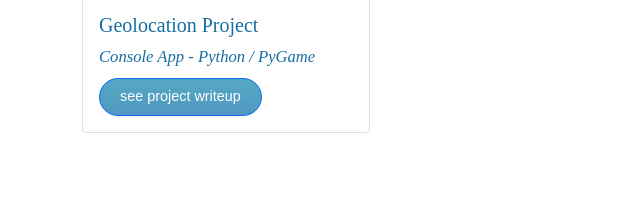
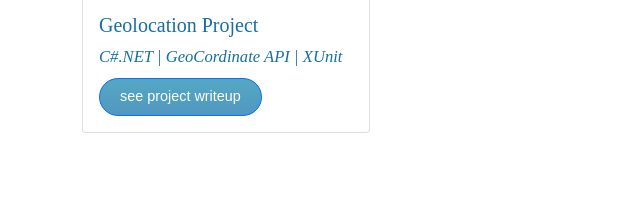
Before and after one commit to Zaxxus87/CSS-MySite, a plain HTML site: page index.html in a window 1280 px wide. Shown: the part 2381-2598 px from the top of the page, 0-640 px from the left. Drawn offline with nearby package versions, Linux system fonts and the light colour scheme; a web font is replaced by a local one.

Commit message:
Fixed TB Parser Tag

```diff
--- a/index.html
+++ b/index.html
@@ -144,22 +144,14 @@
                 <img src="Images/TacoBellImage.png" class="card-img-top" alt="Taco Bell image">
                 <div class="card-body">
                   <h5 class="card-title">Geolocation Project</h5>
-                  <p class="card-text"><em>Console App - Python / PyGame </em></p>
+                  <p class="card-text"><em>C#.NET | GeoCordinate API | XUnit </em></p>
                   <a href="Media/GeoLoacation Project.pdf" class="btn btn-primary">see project writeup</a>
                 </div>
               </div>
             </div>
           </div>
         </div>
-
-
-
-
-
-
     </div>
-
-
 
     <div class="container-midD">
         <div class="contact-me">
```
